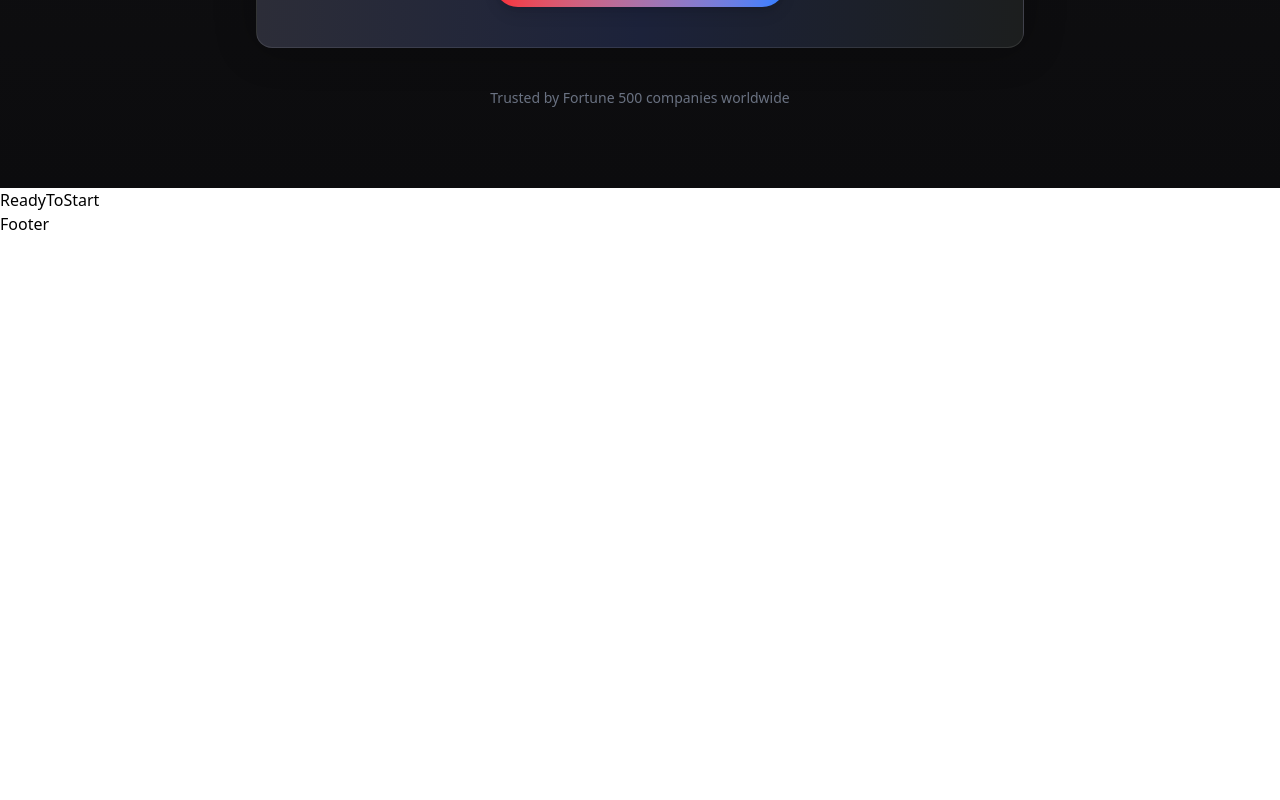
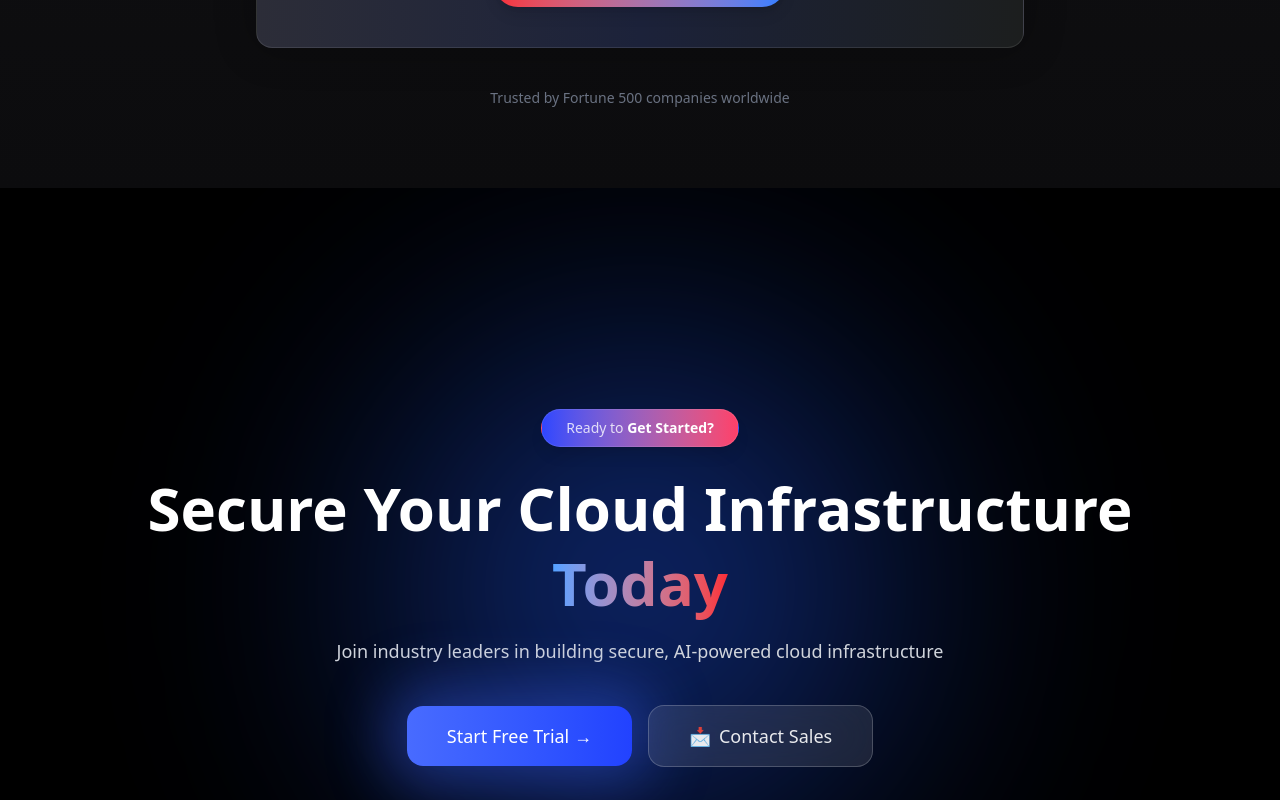
Before and after one commit to ujjwalanand678/nextjs-hawkstack-figma, a Next.js app: page / in a window 1280 px wide. Shown: the part 6740-7540 px from the top of the page. Before the commit the page ends 6976 px from the top, so only its background shows below. Built offline with nearby package versions, Linux system fonts and the light colour scheme.

Commit message:
ready to start component

```diff
--- a/src/components/ReadyToStart.jsx
+++ b/src/components/ReadyToStart.jsx
@@ -1,7 +1,57 @@
-import React from "react";
+
 
 const ReadyToStart = () => {
-  return <div>ReadyToStart</div>;
+  return (
+    <section className="relative w-full min-h-screen bg-black flex flex-col items-center justify-center text-center px-6 overflow-hidden">
+
+      {/* Massive multi-layer glow behind hero */}
+      <div className="absolute w-[900px] h-[900px] rounded-full
+        bg-[radial-gradient(circle_at_center,rgba(33,91,255,0.8),rgba(0,0,0,0.6)_60%,rgba(0,0,0,1)_100%)]
+        blur-[120px] opacity-70"
+      ></div>
+
+      {/* Top Pill */}
+      <div className="relative z-10 px-6 py-2 bg-gradient-to-r from-[#2e46ff] to-[#ff3f68]
+        text-white/80 text-sm rounded-full shadow-lg backdrop-blur-xl border border-white/10 mb-6">
+        Ready to <span className="text-white font-semibold">Get Started?</span>
+      </div>
+
+      {/* Main Heading */}
+      <h1 className="relative z-10 text-4xl md:text-6xl font-bold text-white leading-tight">
+        Secure Your Cloud Infrastructure
+        <br />
+        <span className="bg-gradient-to-r from-blue-400 to-red-500 bg-clip-text text-transparent">
+          Today
+        </span>
+      </h1>
+
+      {/* Subtitle */}
+      <p className="relative z-10 text-gray-300 text-lg mt-4 max-w-2xl">
+        Join industry leaders in building secure, AI-powered cloud infrastructure
+      </p>
+
+      {/* Buttons */}
+      <div className="relative z-10 flex flex-col sm:flex-row items-center gap-4 mt-10">
+
+        {/* Start Free Trial - Glow Button */}
+        <button className="px-10 py-4 rounded-2xl text-white font-medium text-lg
+          bg-gradient-to-r from-[#486bff] to-[#2242ff]
+          shadow-[0_0_60px_20px_rgba(60,100,255,0.4)]
+          hover:shadow-[0_0_80px_25px_rgba(60,100,255,0.55)]
+          transition-all">
+          Start Free Trial →
+        </button>
+
+        {/* Contact Sales - Glass Button */}
+        <button className="px-10 py-4 rounded-2xl text-white/90 font-medium text-lg
+          bg-white/10 border border-white/20 backdrop-blur-xl
+          hover:bg-white/20 transition flex items-center gap-2">
+          <span>📩</span> Contact Sales
+        </button>
+      </div>
+
+    </section>
+  );
 };
 
 export default ReadyToStart;
```
